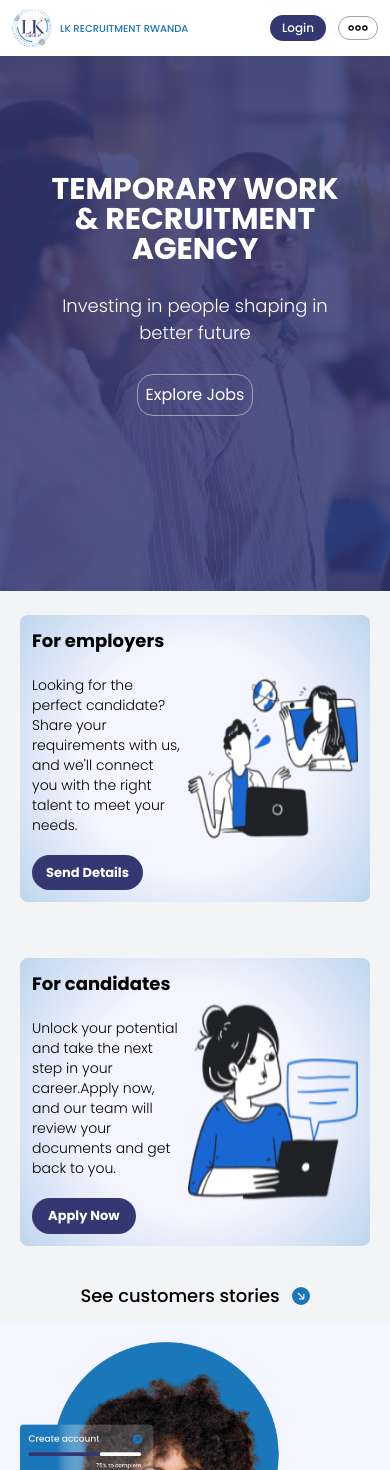
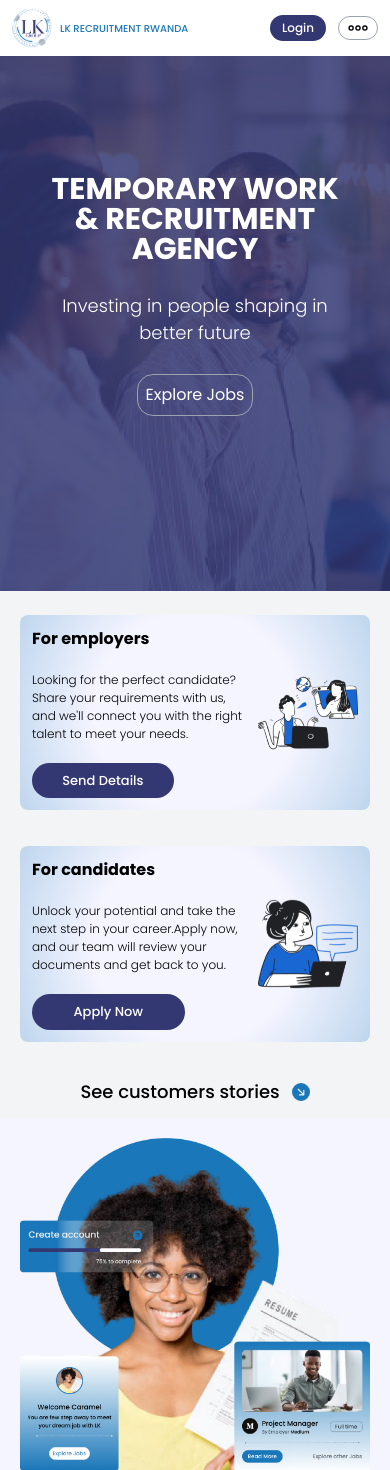
Before and after one commit to mariegrace31/recruitment_frontend, a Next.js app: page / in a window 390 px wide. Shown: the top 1470 px of the page. Built offline with nearby package versions, Linux system fonts and the light colour scheme.

Commit message:
Update the cards

```diff
--- a/app/page.jsx
+++ b/app/page.jsx
@@ -91,20 +91,20 @@ export default function Home() {
      </div>
 
 
-     <div className="grid grid-cols-1 lg:grid-cols-2 bg-gray-100 lg:bg-white p-3 lg:p-20 gap-8 lg:gap-32 mt-0 lg:mt-16 ">
+     <div className="grid grid-cols-1 lg:grid-cols-2 bg-gray-100 lg:bg-white p-3 lg:p-20 gap-3 lg:gap-32 mt-0 lg:mt-16 ">
         <motion.div className="p-2 lg:p-4 bg-gray-100 py-3 lg:py-5 rounded-lg"
          initial={{ opacity: 0, y: 80 }}
          whileInView={{ opacity: 1, y: 0 }}
          transition={{ duration: 2 }}
          viewport={{ once: false }}
         >
-          <div className="flex bg-gradient-center justify-center p-3 lg:p-8 rounded-lg ">
+          <div className="flex bg-gradient-center items-center justify-center p-3 lg:p-8 rounded-lg ">
             <div className="flex flex-col gap-5 w-[100%] lg:w-[60%]">
-              <h1 className="font-bold text-lg lg:text-xl">For employers</h1>
-              <p className="text-sm lg:text-lg font-light">Looking for the perfect candidate? Share your requirements with us, and we'll connect you with the right talent to meet your needs.</p>
-              <button className="bg-primary text-white text-[13px] lg:text-lg font-bold w-[75%] lg:w-[50%] rounded-3xl p-2 lg:p-3" onClick={handleModalToggle}>Send Details</button>
+              <h1 className="font-bold text-[16px] lg:text-xl">For employers</h1>
+              <p className="text-[12px] lg:text-lg font-light">Looking for the perfect candidate? Share your requirements with us, and we'll connect you with the right talent to meet your needs.</p>
+              <button className="bg-primary text-white text-[13px] lg:text-lg font-medium w-[65%] lg:w-[65%] rounded-3xl p-2 lg:p-3" onClick={handleModalToggle}>Send Details</button>
             </div>
-            <Image src={employer} width={170} height={100} alt="Employer png" className='ml-2 lg:ml-5' />
+            <Image src={employer} width={170} height={100} alt="Employer png" className='ml-2 lg:ml-5 w-[100px] h-[120px] lg:w-[200px] lg:h-[220px]' />
           </div>
         </motion.div>
 
@@ -114,13 +114,13 @@ export default function Home() {
       transition={{ duration: 2 }}
       viewport={{ once: false }}
         >
-          <div className="flex bg-gradient-center justify-center p-3 lg:p-8 rounded-lg ">
+          <div className="flex bg-gradient-center items-center justify-center p-3 lg:p-8 rounded-lg ">
             <div className="flex flex-col gap-5  w-[100%] lg:w-[60%]">
-              <h1 className="font-bold text-lg lg:text-xl">For candidates</h1>
-              <p className="text-sm lg:text-lg font-light">Unlock your potential and take the next step in your career.Apply now, and our team will review your documents and get back to you.</p>
-              <button className="bg-primary text-white text-[13px] lg:text-lg font-bold w-[70%] lg:w-[60%] rounded-3xl p-2 lg:p-3" onClick={handleApplyNowModalToggle}>Apply Now</button>
+              <h1 className="font-bold text-[16px] lg:text-xl">For candidates</h1>
+              <p className="text-[12px] lg:text-lg font-light">Unlock your potential and take the next step in your career.Apply now, and our team will review your documents and get back to you.</p>
+              <button className="bg-primary text-white text-[13px] lg:text-lg font-medium w-[70%] lg:w-[60%] rounded-3xl p-2 lg:p-3" onClick={handleApplyNowModalToggle}>Apply Now</button>
             </div>
-            <Image src={candidate} width={170} height={100} alt="Candidate png" className='ml-2 lg:ml-5' />
+            <Image src={candidate} width={170} height={100} alt="Candidate png" className='ml-2 lg:ml-5 w-[100px] h-[120px] lg:w-[200px] lg:h-[220px]' />
           </div>
         </motion.div>
       </div>
```
